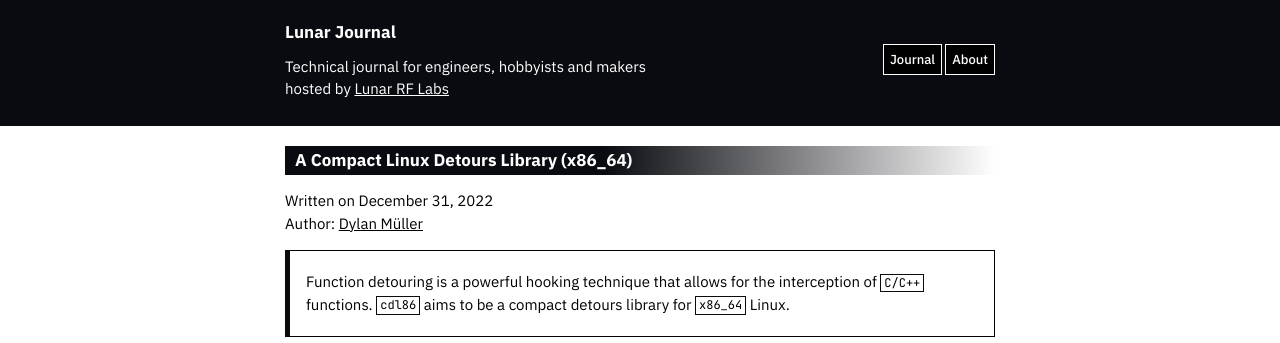
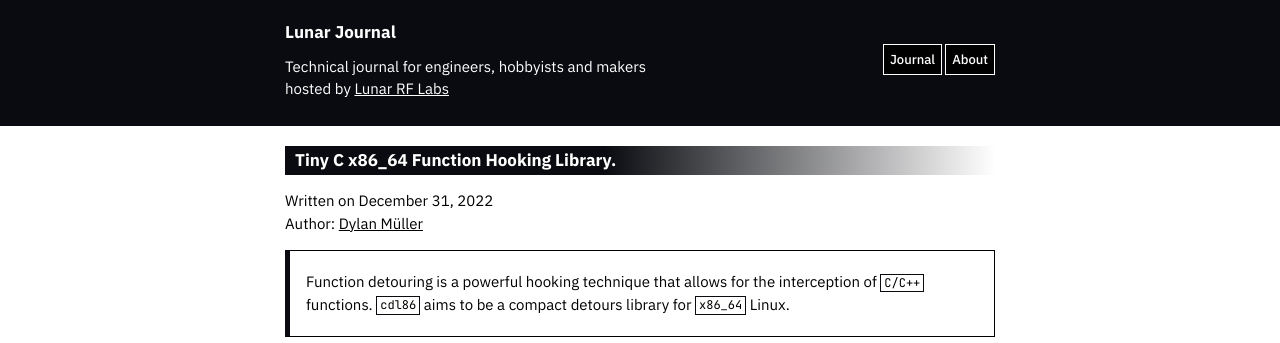
Before and after one commit to microstub/microstub.github.io, a Jekyll site: the page built from _posts/2022-12-31-linux-detours.md, in a window 1280 px wide and 900 px high. Shown: the top 343 px of the window. Built offline with Jekyll 4.4.1, drawn with Linux system fonts in a browser that asks for light colours; nearby versions of some CDN libraries.

Commit message:
Update 2022-12-31-linux-detours.md

```diff
--- a/_posts/2022-12-31-linux-detours.md
+++ b/_posts/2022-12-31-linux-detours.md
@@ -1,6 +1,6 @@
 ---
 layout: post
-title: A Compact Linux Detours Library (x86_64)
+title: Tiny C x86_64 Function Hooking Library.
 author: Dylan Müller
 author_url: https://linkedin.com/in/dylanmuller
 ---
```
